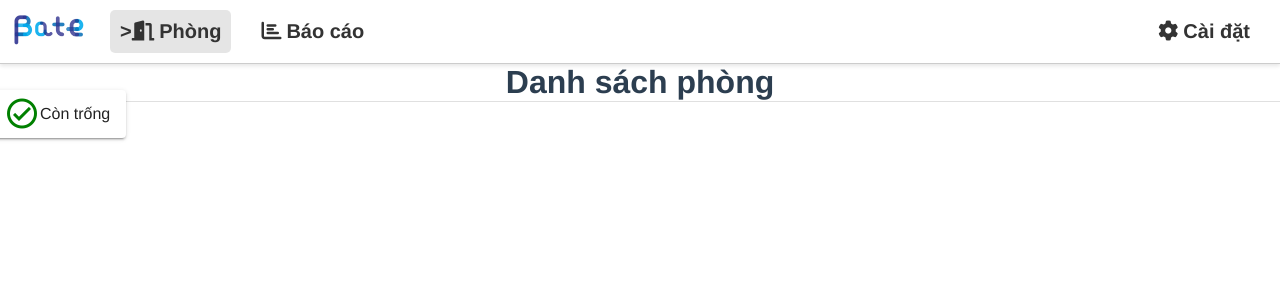
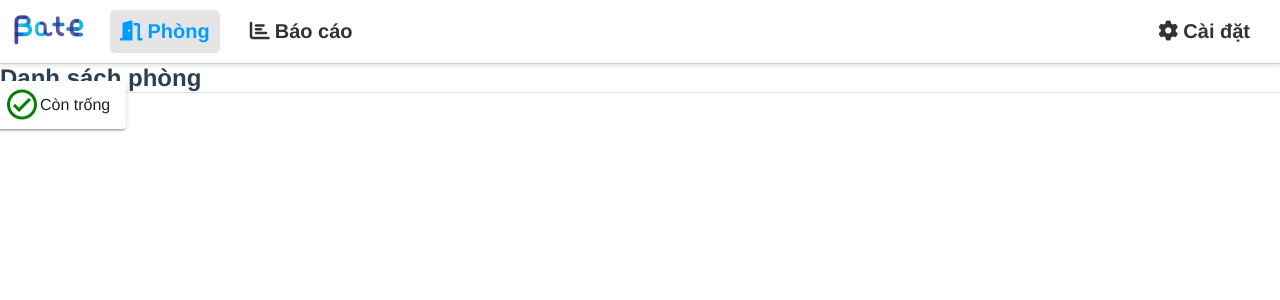
Before and after one commit to Vtthuonggg/hotel_manager, a Vue app: page /dashboard/listroom in a window 1280 px wide. Shown: the top 300 px of the page. Built offline with nearby package versions, Linux system fonts and the light colour scheme.

Commit message:
sua text and align

```diff
--- a/src/components/navbar_page.vue
+++ b/src/components/navbar_page.vue
@@ -10,7 +10,7 @@
           active-class="active-link"
           exact-active-class="exact-active-link"
         >
-          ><i class="fas fa-door-open"></i
+          <i class="fas fa-door-open"></i
           ><span class="bold-text"></span>Phòng</router-link
         >
       </li>
@@ -262,12 +262,16 @@ i {
 }
 .active-link {
   background-color: rgba(0, 0, 0, 0.1);
-  color: white;
+  color: rgb(0, 157, 255) !important;
 }
 
 .exact-active-link {
   background-color: rgba(0, 0, 0, 0.1);
-  color: white;
+  color: rgb(0, 157, 255)!important;
+}
+.active-link i,
+.exact-active-link i {
+  color: rgb(0, 157, 255);
 }
 .logout-item a {
   color: red !important;
--- a/src/components/room/list_room_page.vue
+++ b/src/components/room/list_room_page.vue
@@ -1,6 +1,6 @@
 <template>
   <div>
-    <h1>Danh sách phòng</h1>
+    <h2 class="title">Danh sách phòng</h2>
     <v-divider></v-divider>
     <v-row>
       <v-card>
@@ -45,5 +45,5 @@ export default {
 </script>
 
 <style scoped>
-/* Thêm CSS tùy chỉnh ở đây nếu cần */
+.title{text-align: left;}
 </style>
```
